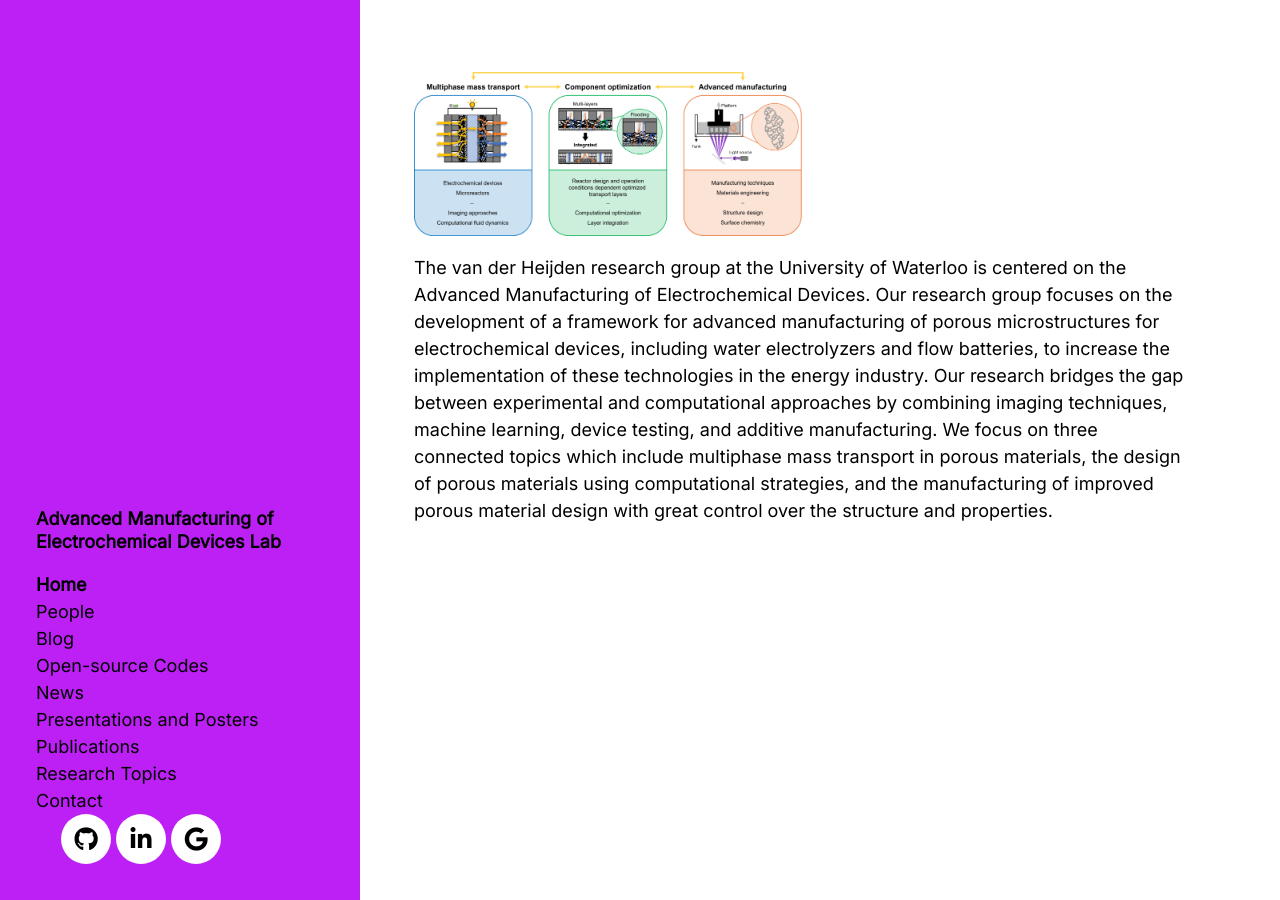
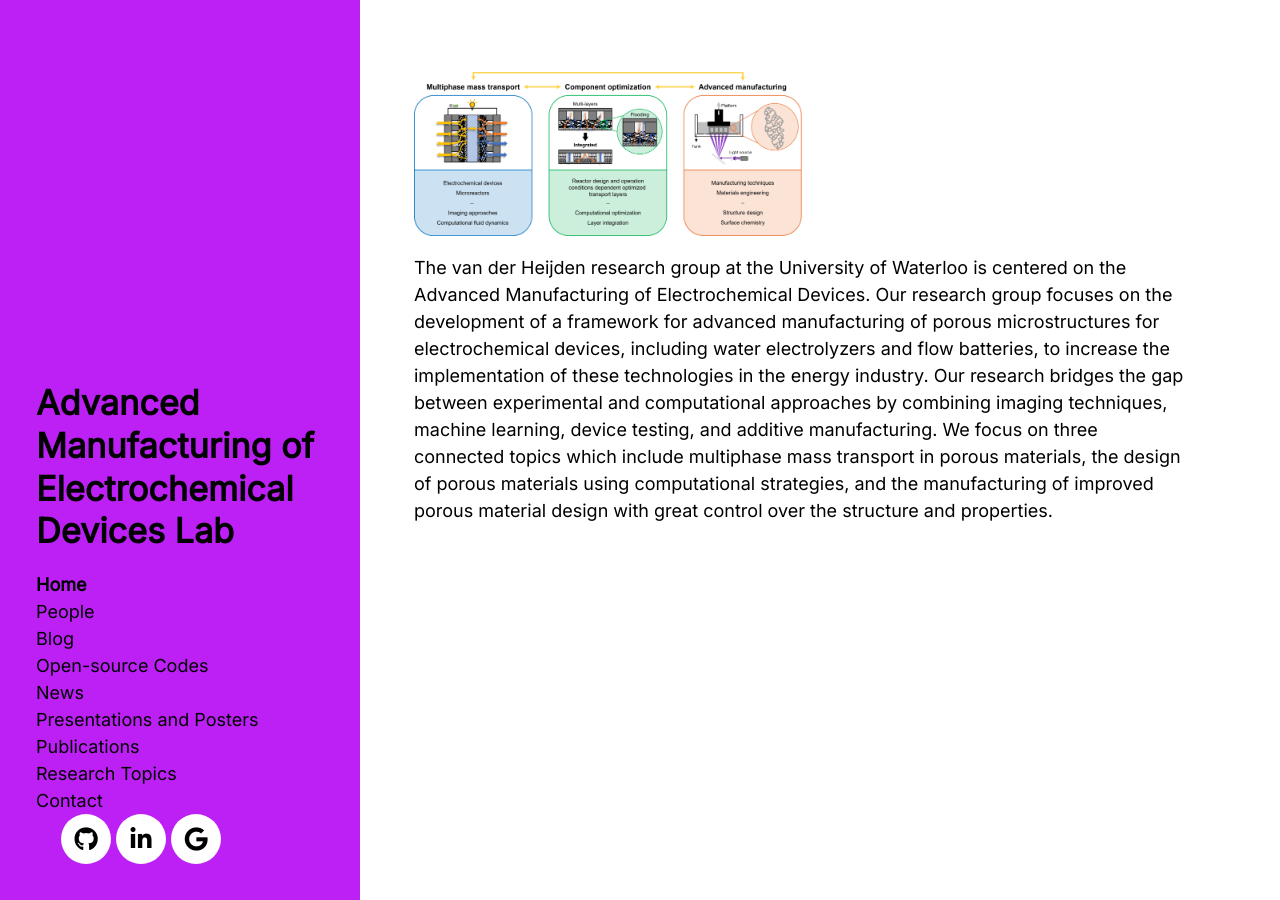
Before and after one commit to MaximevdHeijden/MaximevdHeijden.github.io, a Jekyll site: the page built from index.html, in a window 1280 px wide. Built offline with Jekyll 4.4.1, drawn with Linux system fonts in a browser that asks for light colours; nearby versions of some CDN libraries; the list of posts is cut into pages by our own code.

Commit message:
Update hyde.css

```diff
--- a/public/css/hyde.css
+++ b/public/css/hyde.css
@@ -80,7 +80,7 @@ html {
   color: #000000;
   margin-top: 0;
   font-family: "Inter", serif;
-  font-size: 1rem;
+  font-size: 1.9rem;
 }
 
 /* Sidebar nav */
```
